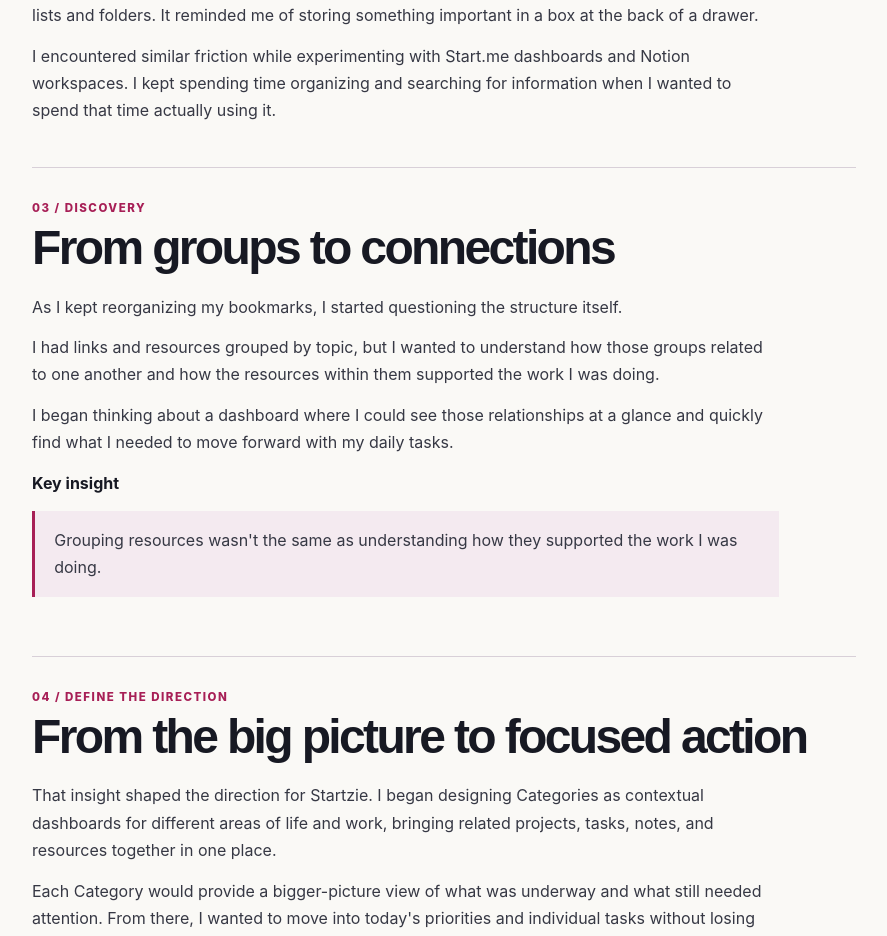
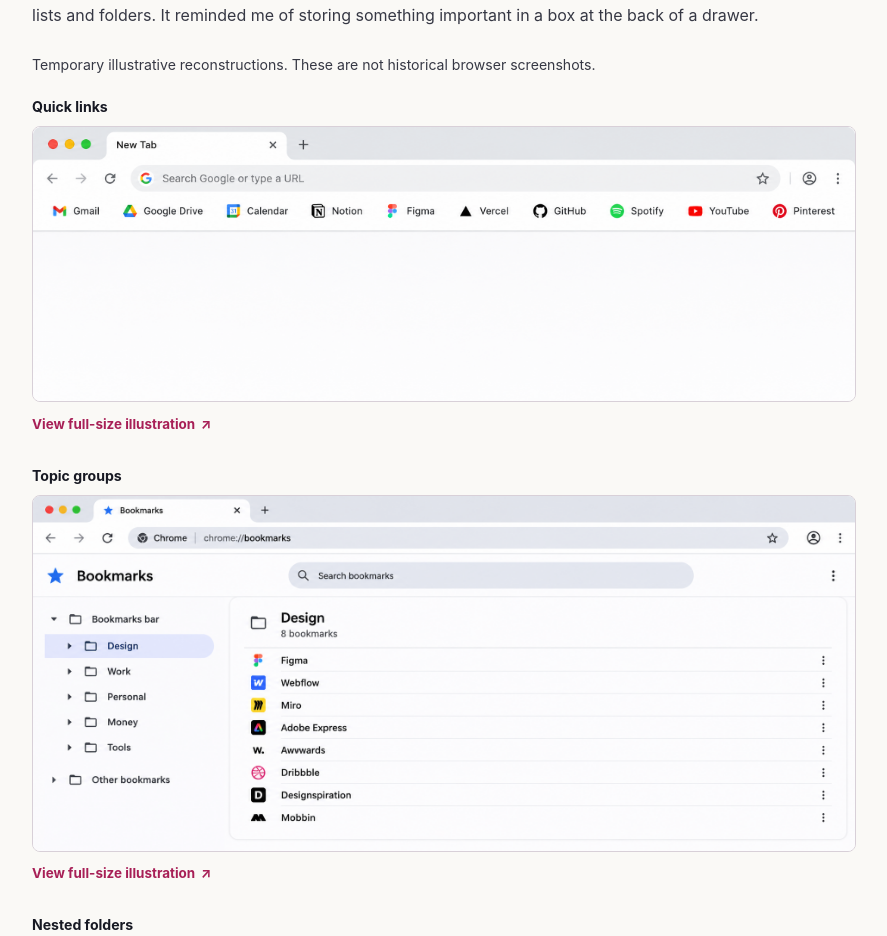
Before and after one commit to stephzies/portfolio-v2, a plain HTML site: page startzie/index.html in a window 1280 px wide. Shown: the part 1570-2506 px from the top of the page, without its empty margins (336-1223 px from the left). Drawn offline with Linux system fonts and the light colour scheme.

Commit message:
Restore Startzie Section 02 bookmark progression illustrations

```diff
--- a/startzie/index.html
+++ b/startzie/index.html
@@ -14,6 +14,16 @@
 .s05-enlarge{display:inline-flex;align-items:center;gap:.35rem;min-height:2.75rem;font-size:.84rem;font-weight:700}
 @media(min-width:925px){.s05-comparison{grid-template-columns:repeat(2,minmax(0,1fr))}}
 @media print{.s05-enlarge{display:none}}
+</style>
+<style>
+.s02-bookmarks{display:grid;gap:1.1rem;margin:1.5rem 0}
+.s02-bookmarks .s02-note{margin:0;font-size:.88rem}
+.s02-bookmarks .study-figure{margin:0;min-width:0}
+.s02-bookmarks figcaption{margin:0 0 .45rem;color:var(--ink);font-weight:750}
+.s02-bookmarks a{display:block;color:var(--pink);text-underline-offset:.2em}
+.s02-bookmarks img{height:auto}
+.s02-enlarge{display:inline-flex;align-items:center;gap:.35rem;min-height:2.75rem;font-size:.84rem;font-weight:700}
+@media print{.s02-bookmarks figure{break-inside:avoid}.s02-enlarge{display:none}}
 </style>
 </head>
 <body>
@@ -60,6 +70,30 @@
 <p>I started using Chrome bookmarks for quick access to work tools, bills, and important links. As my collection grew, the bookmark bar became a long dropdown list, so I began organizing links into groups like Money and Design.</p>
 <p>Eventually, those groups became difficult to navigate too. I created smaller folders within them, separating things like design tools, tutorials, portfolio resources, and inspiration.</p>
 <p>Everything was becoming more organized, but finding what I needed still meant digging through lists and folders. It reminded me of storing something important in a box at the back of a drawer.</p>
+<div class="s02-bookmarks" role="group" aria-label="Chrome bookmark progression" aria-describedby="s02-visual-note">
+<p class="s02-note" id="s02-visual-note">Temporary illustrative reconstructions. These are not historical browser screenshots.</p>
+<figure class="study-figure">
+<figcaption>Quick links</figcaption>
+<a href="assets/chrome-quick-links.png">
+<img src="assets/chrome-quick-links.png" width="2172" height="724" loading="lazy" decoding="async" alt="Illustrated Chrome bookmarks bar with frequently used tools arranged in one row.">
+<span class="s02-enlarge">View full-size illustration <span aria-hidden="true">↗</span></span>
+</a>
+</figure>
+<figure class="study-figure">
+<figcaption>Topic groups</figcaption>
+<a href="assets/chrome-topic-groups.png">
+<img src="assets/chrome-topic-groups.png" width="1908" height="824" loading="lazy" decoding="async" alt="Illustrated Chrome bookmarks manager with top-level topic folders and the Design folder open.">
+<span class="s02-enlarge">View full-size illustration <span aria-hidden="true">↗</span></span>
+</a>
+</figure>
+<figure class="study-figure">
+<figcaption>Nested folders</figcaption>
+<a href="assets/chrome-nested-folders.png">
+<img src="assets/chrome-nested-folders.png" width="1774" height="887" loading="lazy" decoding="async" alt="Illustrated Chrome bookmarks manager with nested Design folders and project links inside Projects, then Startzie.">
+<span class="s02-enlarge">View full-size illustration <span aria-hidden="true">↗</span></span>
+</a>
+</figure>
+</div>
 <p>I encountered similar friction while experimenting with Start.me dashboards and Notion workspaces. I kept spending time organizing and searching for information when I wanted to spend that time actually using it.</p>
 </section>
 <section id="discovery" aria-labelledby="discovery-title"><p class="kicker">03 / Discovery</p><h2 id="discovery-title">From groups to connections</h2>
```
Also changed, not shown: startzie/assets/chrome-nested-folders.png (added), startzie/assets/chrome-quick-links.png (added), startzie/assets/chrome-topic-groups.png (added).
